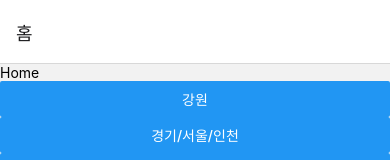
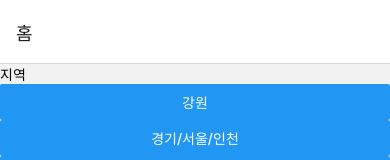
Before and after one commit to hwayeon-choi/hackathon, a React Native app: screen /Main in a window 390 px wide. Shown: the top 160 px of the page. Built offline with nearby package versions, Linux system fonts and the light colour scheme.

Commit message:
집간당

```diff
--- a/screens/MainScreen.js
+++ b/screens/MainScreen.js
@@ -10,7 +10,7 @@ const Tab = createBottomTabNavigator();
 function HomeScreen() {
   return (
     <View>
-      <Text>Home</Text>
+      <Text>지역</Text>
       <HomeButtons/>
     </View>
   );
```
